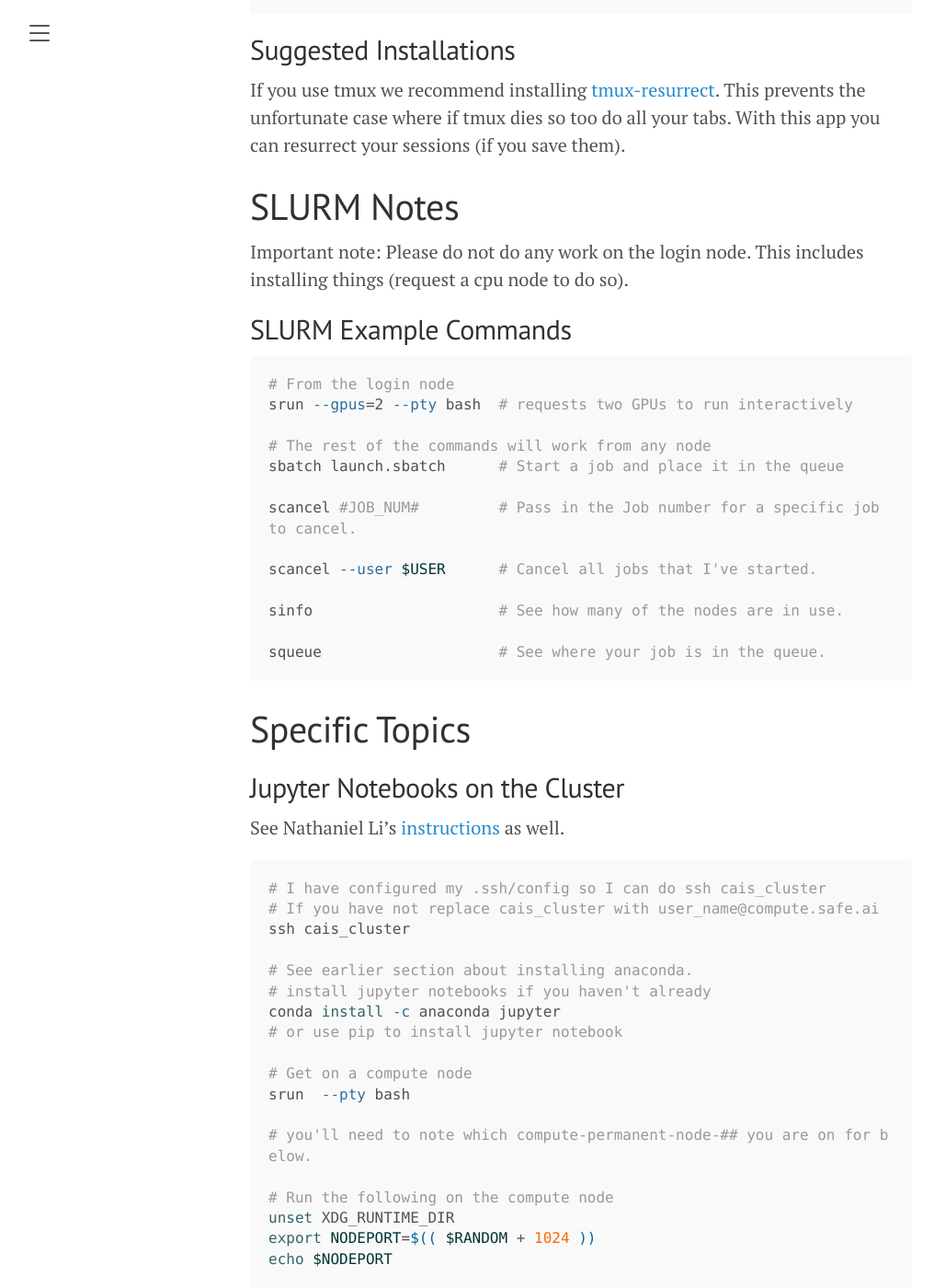
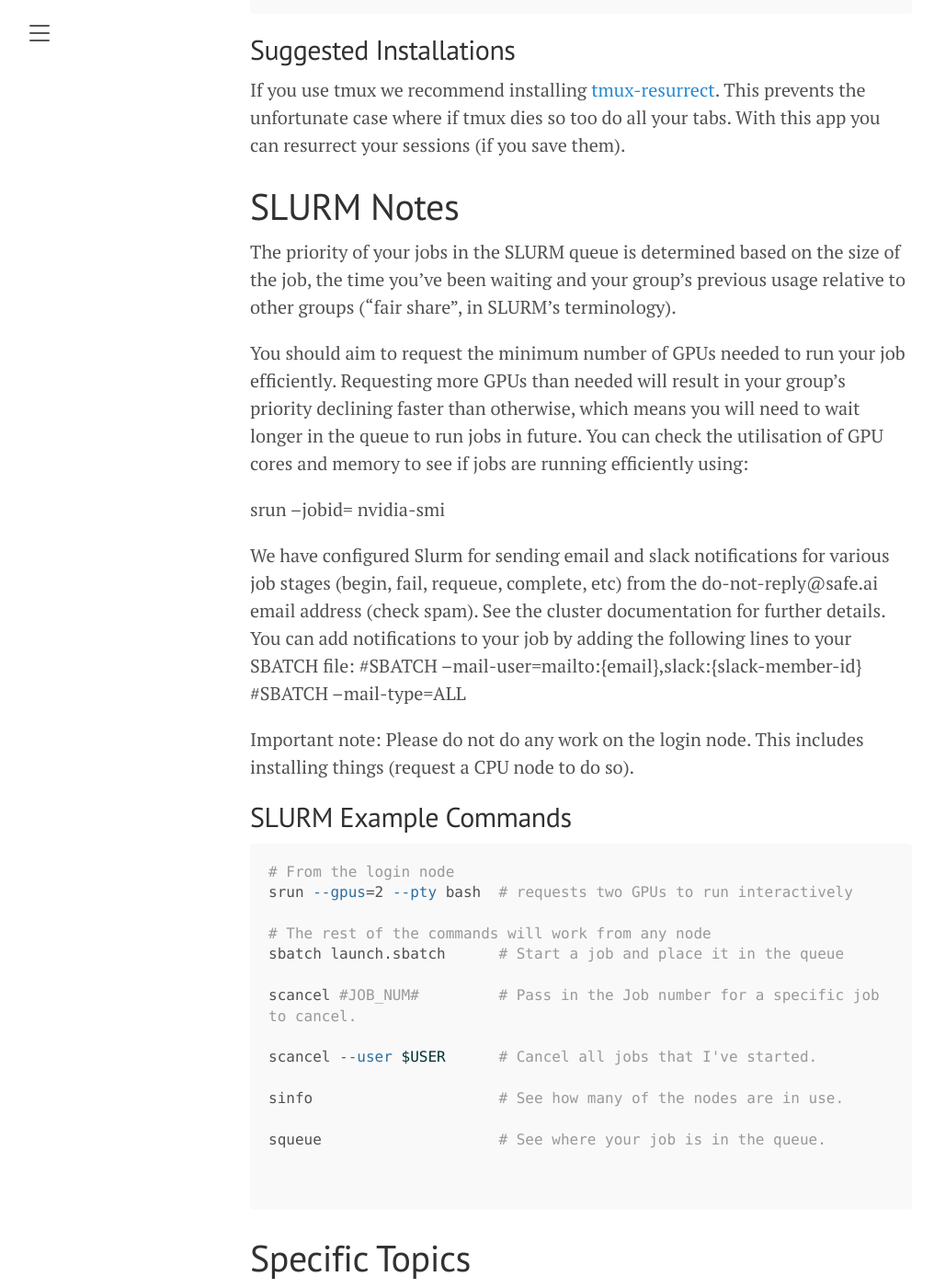
Before and after one commit to centerforaisafety/cluster-docs-old, a Jekyll site: the page built from _posts/2023-05-03-cais-cluster-documentation.md, in a window 1280 px wide and 1400 px high, scrolled down 7693 px. Shown: the whole window at 92% size, without its empty margins (8-1024 px from the left). Built offline with Jekyll 4.4.1, drawn with Linux system fonts in a browser that asks for light colours.

Commit message:
Update 2023-05-03-cais-cluster-documentation.md

````diff
--- a/_posts/2023-05-03-cais-cluster-documentation.md
+++ b/_posts/2023-05-03-cais-cluster-documentation.md
@@ -250,7 +250,17 @@ If you use tmux we recommend installing [tmux-resurrect](https://github.com/tmux
 
 # SLURM Notes
 
-Important note: Please do not do any work on the login node. This includes installing things (request a cpu node to do so).
+The priority of your jobs in the SLURM queue is determined based on the size of the job, the time you've been waiting and your group's previous usage relative to other groups (“fair share”, in SLURM’s terminology).
+
+You should aim to request the minimum number of GPUs needed to run your job efficiently. Requesting more GPUs than needed will result in your group's priority declining faster than otherwise, which means you will need to wait longer in the queue to run jobs in future. You can check the utilisation of GPU cores and memory to see if jobs are running efficiently using:
+
+srun --jobid=<job_id> nvidia-smi
+
+We have configured Slurm for sending email and slack notifications for various job stages (begin, fail, requeue, complete, etc) from the do-not-reply@safe.ai email address (check spam). See the cluster documentation for further details. You can add notifications to your job by adding the following lines to your SBATCH file:
+  #SBATCH --mail-user=mailto:{email},slack:{slack-member-id}
+  #SBATCH --mail-type=ALL
+
+Important note: Please do not do any work on the login node. This includes installing things (request a CPU node to do so).
 
 ## SLURM Example Commands
 
@@ -268,6 +278,8 @@ scancel --user $USER      # Cancel all jobs that I've started.
 sinfo                     # See how many of the nodes are in use.
 
 squeue                    # See where your job is in the queue.
+
+
 ```
 
 # Specific Topics
````
